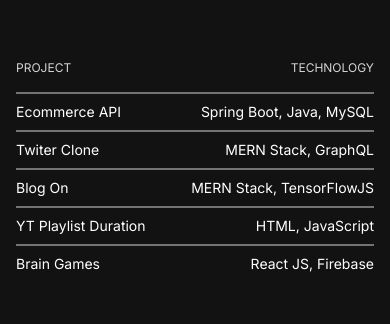
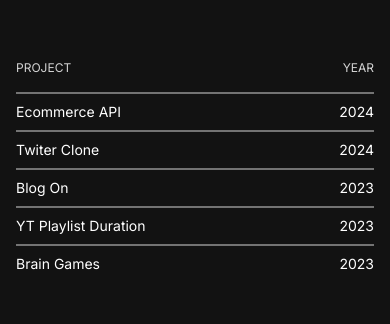
Before and after one commit to shm-dtt/portfolio-v2, a Next.js app: page / in a window 390 px wide. Shown: the part 952-1276 px from the top of the page. Built offline with nearby package versions, Linux system fonts and the light colour scheme; no server answers.

Commit message:
Addition of extra animation on landing page

```diff
--- a/components/LandingPage/LandingPage.tsx
+++ b/components/LandingPage/LandingPage.tsx
@@ -1,14 +1,21 @@
 "use client";
-import React, { useState, useEffect } from "react";
+import React, { useState, useEffect, useRef } from "react";
 import { greatVibes, playfairDisplay, ppMondwest } from "@/app/fonts/Fonts";
 import { Data } from "@/app/data/Data";
+import {motion, useScroll} from "framer-motion";
 
 const LandingPage: React.FC = () => {
   const [windowsWidth, setWindowsWidth] = useState(0);
+  const container = useRef(null);
+  const { scrollYProgress } = useScroll({
+    target: container,
+    offset: ["end 0.5", "start start"]
+  })
 
   useEffect(() => {
     setWindowsWidth(window.innerWidth);
   }, []);
+
 
   const getBlocks = () => {
     const blockSize = windowsWidth * 0.05;
@@ -35,7 +42,7 @@ const LandingPage: React.FC = () => {
   };
 
   return (
-    <div className=" flex flex-col h-screen items-center justify-center bg-light-black">
+    <motion.div ref={container} style={{opacity: scrollYProgress}} className=" flex flex-col h-screen items-center justify-center bg-light-black">
       <div className=" flex flex-col items-center justify-center z-1 pointer-events-none text-white lg:text-7xl md:text-6xl text-5xl text-center uppercase">
         <div>
           <span className={greatVibes.className}>{Data.firstName.charAt(0)}</span>
@@ -63,7 +70,7 @@ const LandingPage: React.FC = () => {
             );
           })}
       </div>
-    </div>
+    </motion.div>
   );
 };
 
--- a/components/Projects/Card.tsx
+++ b/components/Projects/Card.tsx
@@ -58,8 +58,8 @@ const Card: React.FC<CardProps> = ({ name, year, tech, i }) => {
       }}
     >
       <p className="flex-1">{name}</p>
-      <p className="md:flex-1 flex-none">{tech}</p>
-      <p className="md:block hidden">{year}</p>
+      <p className="md:flex-1 flex-none md:block hidden">{tech}</p>
+      <p className="">{year}</p>
     </div>
   );
 };
--- a/components/Projects/Projects.tsx
+++ b/components/Projects/Projects.tsx
@@ -16,8 +16,8 @@ const Projects: React.FC = () => {
       <div className={`mx-4 mb-32 mt-16 ${inter.className}`}>
         <div className="text-neutral-300 flex justify-between items-center uppercase text-xs mb-4">
           <p className="flex-1">Project</p>
-          <p className="md:flex-1 flex-none">Technology</p>
-          <p className="md:block hidden">Year</p>
+          <p className="md:flex-1 flex-none md:block hidden">Technology</p>
+          <p className="">Year</p>
         </div>
         {projects.map((project, i) => {
           return <Card key={`p_${i}`} {...project} i={i} />;
```
